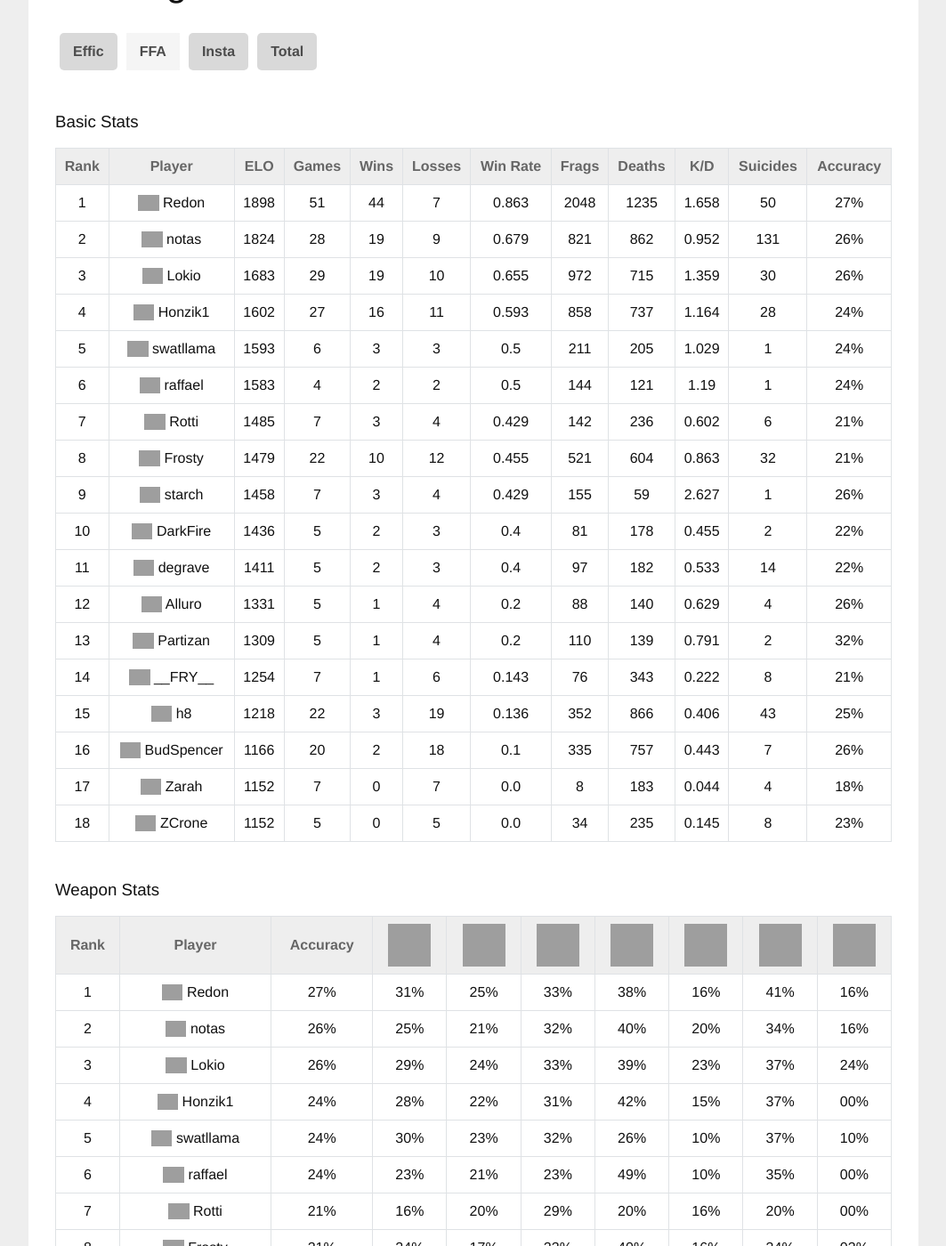
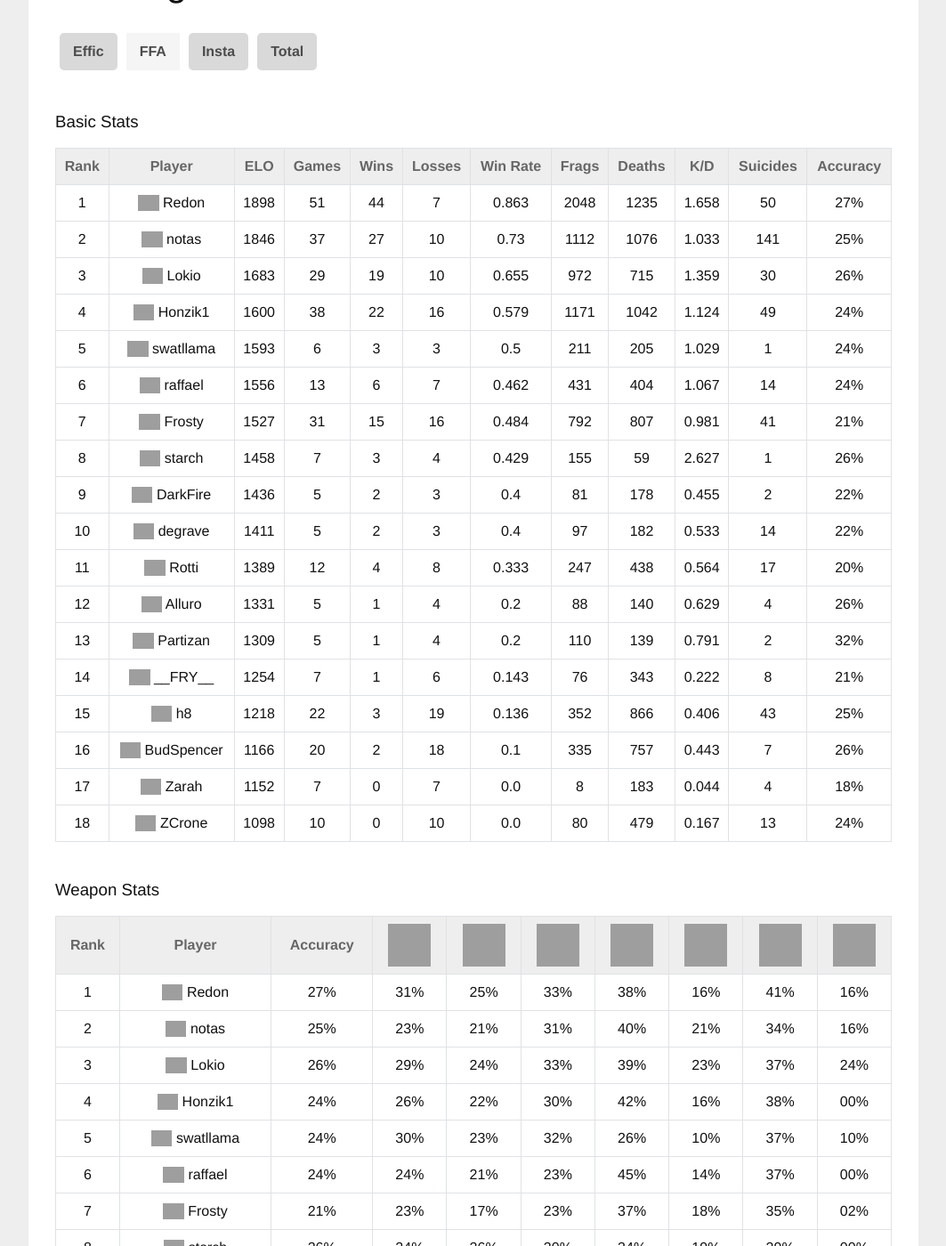
Before and after one commit to sauerduels/website, a Jekyll site: the page built from _rankings/ffa.html, in a window 1280 px wide and 1400 px high, scrolled down 276 px, cut to the strip 0-1400 px from the top of the window. Shown: the whole strip at 89% size, without its empty margins (108-1171 px from the left). Built offline with Jekyll 4.4.1, drawn with Linux system fonts in a browser that asks for light colours; a script that is not in the unit is left out; some of the changed text lies outside the part shown; grey boxes are pictures that could not be loaded.

Commit message:
Update rankings after SD20

```diff
--- a/_data/ffa/stats.yml
+++ b/_data/ffa/stats.yml
@@ -11,18 +11,18 @@
   suicides: 50
   win_rate: 0.863
   wins: 44
-- accuracy: 26%
-  deaths: 862
-  elo: 1824
-  frags: 821
-  games: 28
-  kpd: 0.952
-  losses: 9
+- accuracy: 25%
+  deaths: 1076
+  elo: 1846
+  frags: 1112
+  games: 37
+  kpd: 1.033
+  losses: 10
   name: notas
   rank: 2
-  suicides: 131
-  win_rate: 0.679
-  wins: 19
+  suicides: 141
+  win_rate: 0.73
+  wins: 27
 - accuracy: 26%
   deaths: 715
   elo: 1683
@@ -36,17 +36,17 @@
   win_rate: 0.655
   wins: 19
 - accuracy: 24%
-  deaths: 737
-  elo: 1602
-  frags: 858
-  games: 27
-  kpd: 1.164
-  losses: 11
+  deaths: 1042
+  elo: 1600
+  frags: 1171
+  games: 38
+  kpd: 1.124
+  losses: 16
   name: Honzik1
   rank: 4
-  suicides: 28
-  win_rate: 0.593
-  wins: 16
+  suicides: 49
+  win_rate: 0.579
+  wins: 22
 - accuracy: 24%
   deaths: 205
   elo: 1593
@@ -60,41 +60,29 @@
   win_rate: 0.5
   wins: 3
 - accuracy: 24%
-  deaths: 121
-  elo: 1583
-  frags: 144
-  games: 4
-  kpd: 1.19
-  losses: 2
+  deaths: 404
+  elo: 1556
+  frags: 431
+  games: 13
+  kpd: 1.067
+  losses: 7
   name: raffael
   rank: 6
-  suicides: 1
-  win_rate: 0.5
-  wins: 2
+  suicides: 14
+  win_rate: 0.462
+  wins: 6
 - accuracy: 21%
-  deaths: 236
-  elo: 1485
-  frags: 142
-  games: 7
-  kpd: 0.602
-  losses: 4
-  name: Rotti
+  deaths: 807
+  elo: 1527
+  frags: 792
+  games: 31
+  kpd: 0.981
+  losses: 16
+  name: Frosty
   rank: 7
-  suicides: 6
-  win_rate: 0.429
-  wins: 3
-- accuracy: 21%
-  deaths: 604
-  elo: 1479
-  frags: 521
-  games: 22
-  kpd: 0.863
-  losses: 12
-  name: Frosty
-  rank: 8
-  suicides: 32
-  win_rate: 0.455
-  wins: 10
+  suicides: 41
+  win_rate: 0.484
+  wins: 15
 - accuracy: 26%
   deaths: 59
   elo: 1458
@@ -103,7 +91,7 @@
   kpd: 2.627
   losses: 4
   name: starch
-  rank: 9
+  rank: 8
   suicides: 1
   win_rate: 0.429
   wins: 3
@@ -115,7 +103,7 @@
   kpd: 0.455
   losses: 3
   name: DarkFire
-  rank: 10
+  rank: 9
   suicides: 2
   win_rate: 0.4
   wins: 2
@@ -127,10 +115,22 @@
   kpd: 0.533
   losses: 3
   name: degrave
-  rank: 11
+  rank: 10
   suicides: 14
   win_rate: 0.4
   wins: 2
+- accuracy: 20%
+  deaths: 438
+  elo: 1389
+  frags: 247
+  games: 12
+  kpd: 0.564
+  losses: 8
+  name: Rotti
+  rank: 11
+  suicides: 17
+  win_rate: 0.333
+  wins: 4
 - accuracy: 26%
   deaths: 140
   elo: 1331
@@ -203,16 +203,16 @@
   suicides: 4
   win_rate: 0.0
   wins: 0
-- accuracy: 23%
-  deaths: 235
-  elo: 1152
-  frags: 34
-  games: 5
-  kpd: 0.145
-  losses: 5
+- accuracy: 24%
+  deaths: 479
+  elo: 1098
+  frags: 80
+  games: 10
+  kpd: 0.167
+  losses: 10
   name: ZCrone
   rank: 18
-  suicides: 8
+  suicides: 13
   win_rate: 0.0
   wins: 0
 ---
--- a/_data/ffa/weapon_stats.yml
+++ b/_data/ffa/weapon_stats.yml
@@ -9,16 +9,16 @@
   rifle: 38%
   rocket_launcher: 33%
   shotgun: 31%
-- accuracy: 26%
+- accuracy: 25%
   chaingun: 21%
   chainsaw: 16%
-  grenade_launcher: 20%
+  grenade_launcher: 21%
   name: notas
   pistol: 34%
   rank: 2
   rifle: 40%
-  rocket_launcher: 32%
-  shotgun: 25%
+  rocket_launcher: 31%
+  shotgun: 23%
 - accuracy: 26%
   chaingun: 24%
   chainsaw: 24%
@@ -32,13 +32,13 @@
 - accuracy: 24%
   chaingun: 22%
   chainsaw: 00%
-  grenade_launcher: 15%
+  grenade_launcher: 16%
   name: Honzik1
-  pistol: 37%
+  pistol: 38%
   rank: 4
   rifle: 42%
-  rocket_launcher: 31%
-  shotgun: 28%
+  rocket_launcher: 30%
+  shotgun: 26%
 - accuracy: 24%
   chaingun: 23%
   chainsaw: 10%
@@ -52,40 +52,30 @@
 - accuracy: 24%
   chaingun: 21%
   chainsaw: 00%
-  grenade_launcher: 10%
+  grenade_launcher: 14%
   name: raffael
+  pistol: 37%
+  rank: 6
+  rifle: 45%
+  rocket_launcher: 23%
+  shotgun: 24%
+- accuracy: 21%
+  chaingun: 17%
+  chainsaw: 02%
+  grenade_launcher: 18%
+  name: Frosty
   pistol: 35%
-  rank: 6
-  rifle: 49%
+  rank: 7
+  rifle: 37%
   rocket_launcher: 23%
   shotgun: 23%
-- accuracy: 21%
-  chaingun: 20%
-  chainsaw: 00%
-  grenade_launcher: 16%
-  name: Rotti
-  pistol: 20%
-  rank: 7
-  rifle: 20%
-  rocket_launcher: 29%
-  shotgun: 16%
-- accuracy: 21%
-  chaingun: 17%
-  chainsaw: 03%
-  grenade_launcher: 16%
-  name: Frosty
-  pistol: 34%
-  rank: 8
-  rifle: 40%
-  rocket_launcher: 23%
-  shotgun: 24%
 - accuracy: 26%
   chaingun: 26%
   chainsaw: 00%
   grenade_launcher: 19%
   name: starch
   pistol: 29%
-  rank: 9
+  rank: 8
   rifle: 34%
   rocket_launcher: 30%
   shotgun: 24%
@@ -95,7 +85,7 @@
   grenade_launcher: 25%
   name: DarkFire
   pistol: 22%
-  rank: 10
+  rank: 9
   rifle: 33%
   rocket_launcher: 19%
   shotgun: 32%
@@ -105,10 +95,20 @@
   grenade_launcher: 16%
   name: degrave
   pistol: 23%
-  rank: 11
+  rank: 10
   rifle: 37%
   rocket_launcher: 28%
   shotgun: 17%
+- accuracy: 20%
+  chaingun: 19%
+  chainsaw: 00%
+  grenade_launcher: 18%
+  name: Rotti
+  pistol: 22%
+  rank: 11
+  rifle: 25%
+  rocket_launcher: 27%
+  shotgun: 18%
 - accuracy: 26%
   chaingun: 25%
   chainsaw: 00%
@@ -169,14 +169,14 @@
   rifle: 22%
   rocket_launcher: 20%
   shotgun: 14%
-- accuracy: 23%
-  chaingun: 23%
+- accuracy: 24%
+  chaingun: 22%
   chainsaw: 00%
   grenade_launcher: 18%
   name: ZCrone
-  pistol: 25%
+  pistol: 29%
   rank: 18
-  rifle: 35%
-  rocket_launcher: 25%
-  shotgun: 22%
+  rifle: 37%
+  rocket_launcher: 26%
+  shotgun: 25%
 ---
--- a/_data/total/stats.yml
+++ b/_data/total/stats.yml
@@ -1,18 +1,18 @@
 ---
-- elo: 1820
-  games: 41
-  losses: 7
+- elo: 1811
+  games: 50
+  losses: 12
   name: raffael
   rank: 1
-  win_rate: 0.829
-  wins: 34
-- elo: 1755
-  games: 51
-  losses: 17
+  win_rate: 0.76
+  wins: 38
+- elo: 1763
+  games: 60
+  losses: 18
   name: notas
   rank: 2
-  win_rate: 0.667
-  wins: 34
+  win_rate: 0.7
+  wins: 42
 - elo: 1754
   games: 49
   losses: 8
@@ -21,33 +21,33 @@
   win_rate: 0.837
   wins: 41
 - elo: 1712
-  games: 70
-  losses: 21
+  games: 81
+  losses: 26
   name: Honzik1
   rank: 4
-  win_rate: 0.7
-  wins: 49
+  win_rate: 0.679
+  wins: 55
+- elo: 1634
+  games: 52
+  losses: 23
+  name: Frosty
+  rank: 5
+  win_rate: 0.558
+  wins: 29
 - elo: 1629
   games: 53
   losses: 17
   name: Lokio
-  rank: 5
+  rank: 6
   win_rate: 0.679
   wins: 36
 - elo: 1624
   games: 59
   losses: 12
   name: Redon
-  rank: 6
+  rank: 7
   win_rate: 0.797
   wins: 47
-- elo: 1618
-  games: 43
-  losses: 19
-  name: Frosty
-  rank: 7
-  win_rate: 0.558
-  wins: 24
 - elo: 1613
   games: 42
   losses: 14
@@ -118,27 +118,27 @@
   rank: 17
   win_rate: 0.305
   wins: 18
-- elo: 1295
-  games: 14
-  losses: 9
-  name: Rotti
-  rank: 18
-  win_rate: 0.357
-  wins: 5
 - elo: 1272
   games: 11
   losses: 3
   name: Achille
-  rank: 19
+  rank: 18
   win_rate: 0.727
   wins: 8
 - elo: 1267
   games: 21
   losses: 14
   name: Khornettoh
-  rank: 20
+  rank: 19
   win_rate: 0.333
   wins: 7
+- elo: 1263
+  games: 19
+  losses: 13
+  name: Rotti
+  rank: 20
+  win_rate: 0.316
+  wins: 6
 - elo: 1259
   games: 12
   losses: 9
@@ -153,26 +153,26 @@
   rank: 22
   win_rate: 0.278
   wins: 5
-- elo: 1220
-  games: 39
-  losses: 33
-  name: ZCrone
-  rank: 23
-  win_rate: 0.154
-  wins: 6
 - elo: 1216
   games: 21
   losses: 8
   name: fatmonkeygenius
-  rank: 24
+  rank: 23
   win_rate: 0.619
   wins: 13
 - elo: 1204
   games: 24
   losses: 18
   name: __FRY__
+  rank: 24
+  win_rate: 0.25
+  wins: 6
+- elo: 1202
+  games: 44
+  losses: 38
+  name: ZCrone
   rank: 25
-  win_rate: 0.25
+  win_rate: 0.136
   wins: 6
 - elo: 1198
   games: 6
```
